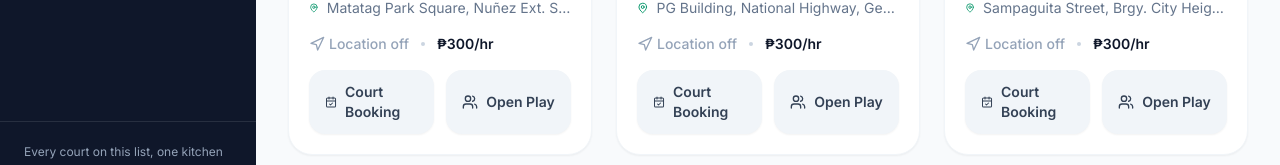
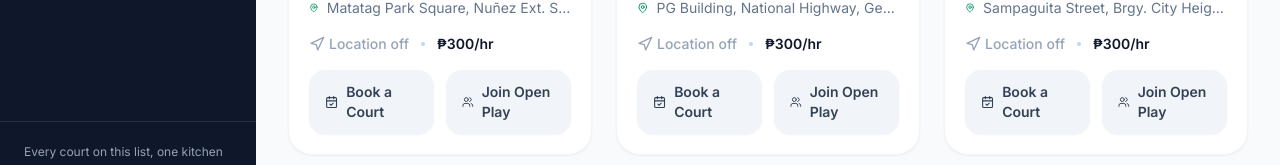
Before and after one commit to Keeeeo/PickleCourtsGensan, a React (Vite) app: page / in a window 1280 px wide. Shown: the part 599-764 px from the top of the page. Built offline with nearby package versions, Linux system fonts and the light colour scheme; no server answers.

Commit message:
UI Change: Courtcard and court detail

```diff
--- a/src/components/CourtCard.jsx
+++ b/src/components/CourtCard.jsx
@@ -80,7 +80,7 @@ export default function CourtCard({ court, distanceKm, locationStatus }) {
                 className="inline-flex items-center justify-center gap-2 rounded-2xl bg-slate-100 px-4 py-3 text-sm font-semibold text-slate-700 shadow-sm transition hover:bg-slate-200"
               >
                 <CalendarCheck className="h-4 w-4" />
-                Court Booking
+                Book a Court
               </a>
             ) : (
               <button
@@ -89,7 +89,7 @@ export default function CourtCard({ court, distanceKm, locationStatus }) {
                 className="inline-flex cursor-not-allowed items-center justify-center gap-2 rounded-2xl bg-slate-100 px-4 py-3 text-sm font-semibold text-slate-400"
               >
                 <CalendarCheck className="h-4 w-4" />
-                Court Booking
+                Book a Court
               </button>
             )
           ) : (
@@ -99,7 +99,7 @@ export default function CourtCard({ court, distanceKm, locationStatus }) {
               className="inline-flex cursor-not-allowed items-center justify-center gap-2 rounded-2xl bg-slate-100 px-4 py-3 text-sm font-semibold text-slate-400"
             >
               <CalendarCheck className="h-4 w-4" />
-              Court Booking
+              Book a Court
             </button>
           )}
 
@@ -112,7 +112,7 @@ export default function CourtCard({ court, distanceKm, locationStatus }) {
                 className="inline-flex items-center justify-center gap-2 rounded-2xl bg-slate-100 px-4 py-3 text-sm font-semibold text-slate-700 shadow-sm transition hover:bg-slate-200"
               >
                 <Users className="h-4 w-4" />
-                Open Play
+                Join Open Play
               </a>
             ) : (
               <button
@@ -121,7 +121,7 @@ export default function CourtCard({ court, distanceKm, locationStatus }) {
                 className="inline-flex cursor-not-allowed items-center justify-center gap-2 rounded-2xl bg-slate-100 px-4 py-3 text-sm font-semibold text-slate-400"
               >
                 <Users className="h-4 w-4" />
-                Open Play
+                Join Open Play
               </button>
             )
           ) : (
@@ -131,7 +131,7 @@ export default function CourtCard({ court, distanceKm, locationStatus }) {
               className="inline-flex cursor-not-allowed items-center justify-center gap-2 rounded-2xl bg-slate-100 px-4 py-3 text-sm font-semibold text-slate-400"
             >
               <Users className="h-4 w-4" />
-              Open Play
+              Join Open Play
             </button>
           )}
         </div>
--- a/src/pages/CourtDetailPage.jsx
+++ b/src/pages/CourtDetailPage.jsx
@@ -79,7 +79,7 @@ export default function CourtDetailPage({ courts, distances, locationStatus }) {
                     className="flex items-center justify-center gap-2 rounded-xl py-3 text-sm font-semibold text-slate bg-slate-100 hover:bg-pickle/15 hover:text-pickle-dark transition-colors"
                   >
                     <Users className="w-4 h-4" />
-                    Open Play
+                    Join Open Play
                   </a>
                 ) : (
                   <button
@@ -88,13 +88,13 @@ export default function CourtDetailPage({ courts, distances, locationStatus }) {
                     className="flex items-center justify-center gap-2 rounded-xl py-3 text-sm font-semibold text-slate-400 bg-slate-50 cursor-not-allowed"
                   >
                     <Users className="w-4 h-4" />
-                    Open Play
+                    Join Open Play
                   </button>
                 )
               ) : (
                 <span className="flex items-center justify-center gap-2 rounded-xl py-3 text-sm font-semibold text-slate-300 bg-slate-50">
                   <Users className="w-4 h-4" />
-                  Open Play
+                  Join Open Play
                 </span>
               )}
 
@@ -107,7 +107,7 @@ export default function CourtDetailPage({ courts, distances, locationStatus }) {
                     className="flex items-center justify-center gap-2 rounded-xl py-3 text-sm font-semibold text-slate bg-slate-100 hover:bg-court/15 hover:text-court transition-colors"
                   >
                     <CalendarCheck className="w-4 h-4" />
-                    Court Booking
+                    Book a Court
                   </a>
                 ) : (
                   <button
@@ -116,13 +116,13 @@ export default function CourtDetailPage({ courts, distances, locationStatus }) {
                     className="flex items-center justify-center gap-2 rounded-xl py-3 text-sm font-semibold text-slate-400 bg-slate-50 cursor-not-allowed"
                   >
                     <CalendarCheck className="w-4 h-4" />
-                    Court Booking
+                    Book a Court
                   </button>
                 )
               ) : (
                 <span className="flex items-center justify-center gap-2 rounded-xl py-3 text-sm font-semibold text-slate-300 bg-slate-50">
                   <CalendarCheck className="w-4 h-4" />
-                  Court Booking
+                  Book a Court
                 </span>
               )}
             </div>
```
